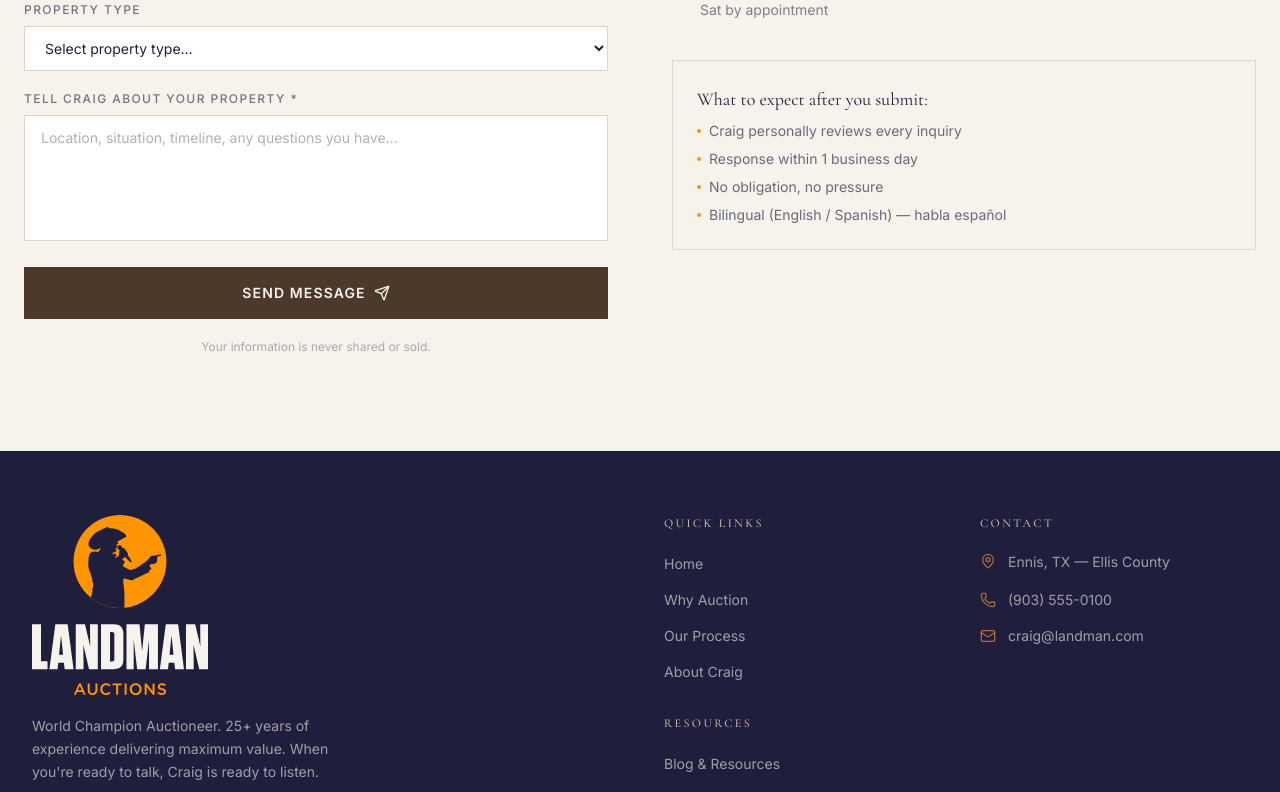
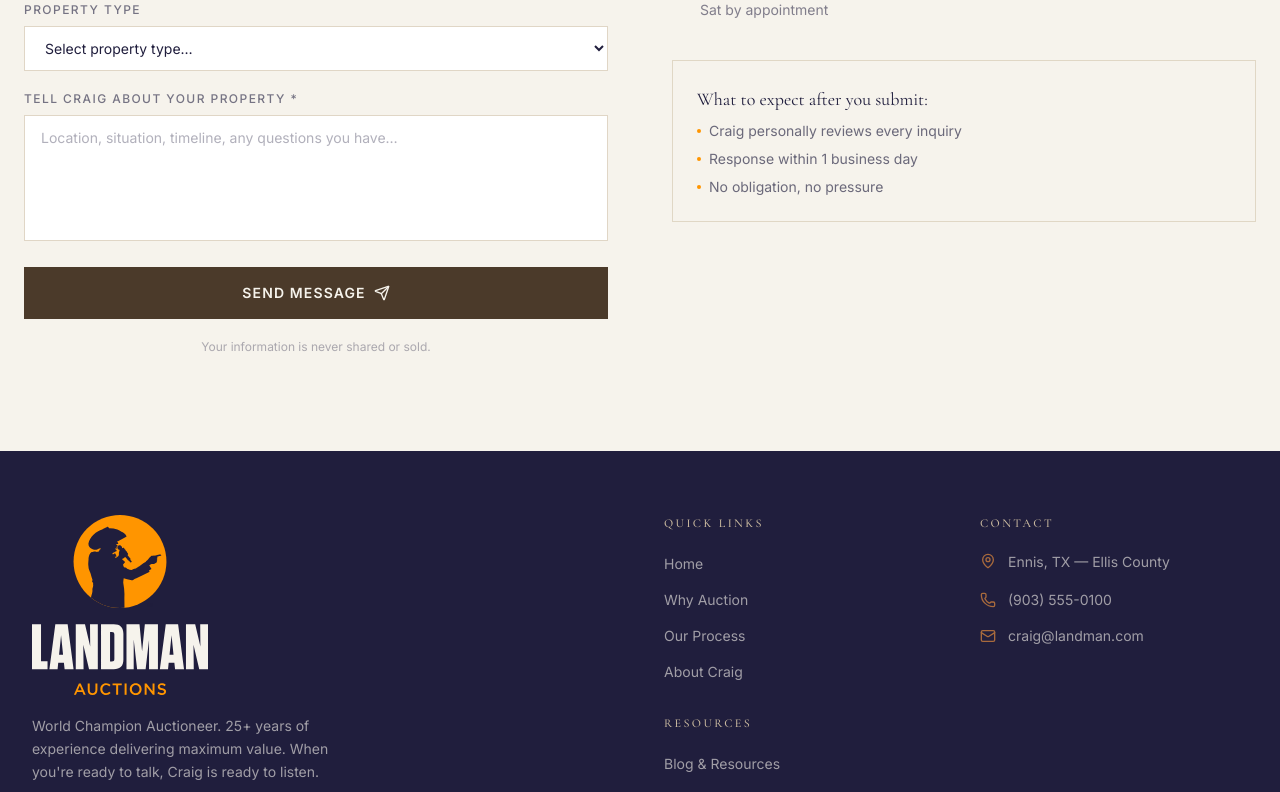
Before and after one commit to nathanlakey/landman, a Next.js app: page /contact in a window 1280 px wide. Shown: the part 1021-1813 px from the top of the page. Built offline with nearby package versions, Linux system fonts and the light colour scheme.

Commit message:
Remove bilingual bullet from contact page

```diff
--- a/src/app/contact/ContactClient.tsx
+++ b/src/app/contact/ContactClient.tsx
@@ -252,7 +252,6 @@ export default function ContactClient() {
                     'Craig personally reviews every inquiry',
                     'Response within 1 business day',
                     'No obligation, no pressure',
-                    'Bilingual (English / Spanish) — habla español',
                   ].map((item) => (
                     <li key={item} className="flex items-center gap-2 text-shadow/65 text-sm">
                       <span className="w-1 h-1 rounded-full bg-sunset flex-shrink-0" />
```
